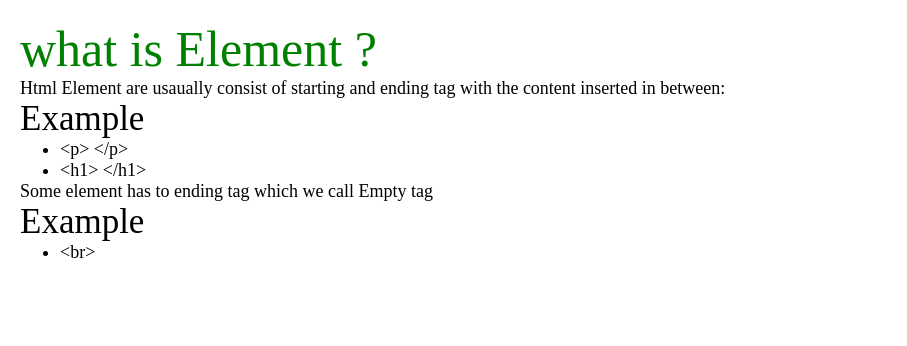
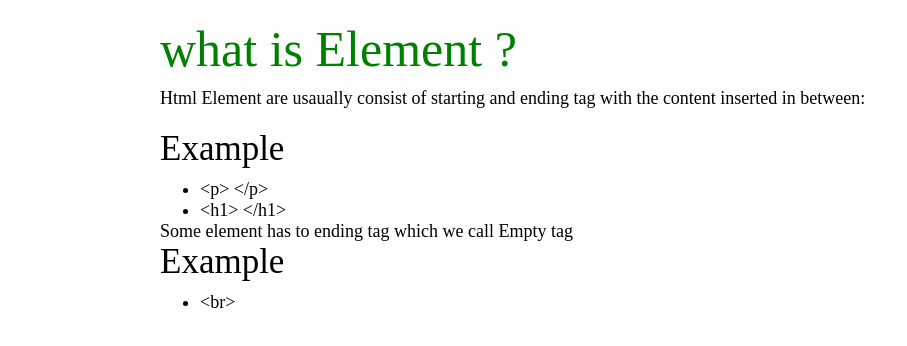
Before and after one commit to minhajspace/Html-basics, a plain HTML site: page Index.html in a window 1280 px wide. Shown: the whole page, without its empty margins (0-907 px from the left). Drawn offline with Linux system fonts and the light colour scheme.

Commit message:
blog post

```diff
--- a/Index.css
+++ b/Index.css
@@ -6,7 +6,7 @@
 .main {
   width: 75%;
   height: 100%;
-  margin: 20px;
+  margin: 20px auto 0 auto;
 }
 
 .childre {
@@ -16,10 +16,15 @@
 h3 {
   font-size: 35px;
   font-weight: 100;
+  margin-bottom: 10px;
 }
 
 h2 {
   font-size: 50px;
   font-weight: 100;
   color: green;
+  margin-bottom: 10px;
 }
+p {
+  margin-bottom: 20px;
+}
```
